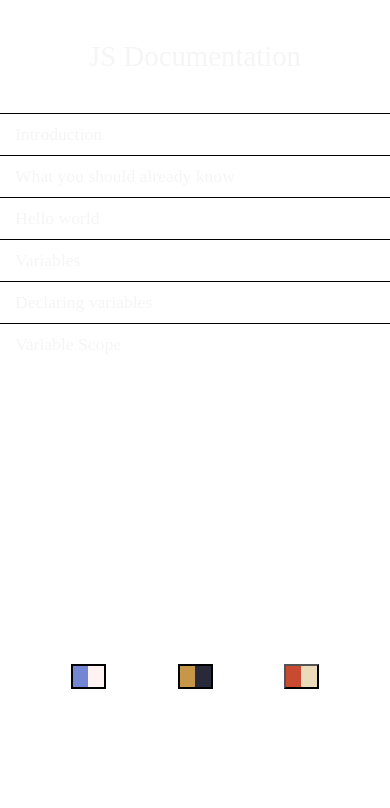
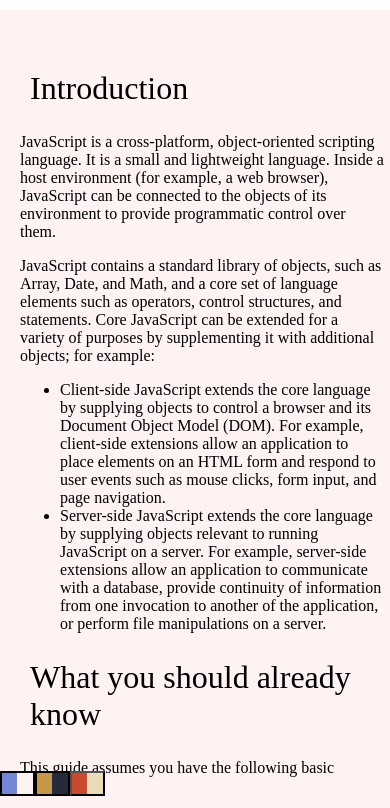
Before and after one commit to zbr-98/technical-documentation-page, a plain HTML site: page index.html in a window 390 px wide. Shown: the top 808 px of the page. Drawn offline with Linux system fonts and the light colour scheme.

Commit message:
added responsiveness

```diff
--- a/styles.css
+++ b/styles.css
@@ -112,11 +112,17 @@ code{
 }
 @media screen and (max-width: 500px){
       #navbar{
-            display: inline;
-            position: relative;
-            background-color: #7286D3;
-            height:30vh;
-            border-bottom: 2px solid dimgray;
+            visibility: hidden;
+      }
+      .buttons{
+            position:fixed;
+            visibility:visible;
+            display: flex;
+            flex-direction: row;
+            height: 48vh;
+            align-items: flex-end;
+            justify-content:space-between
+
       }
       #main-doc{
             margin:10px 0 110px 0;
```
